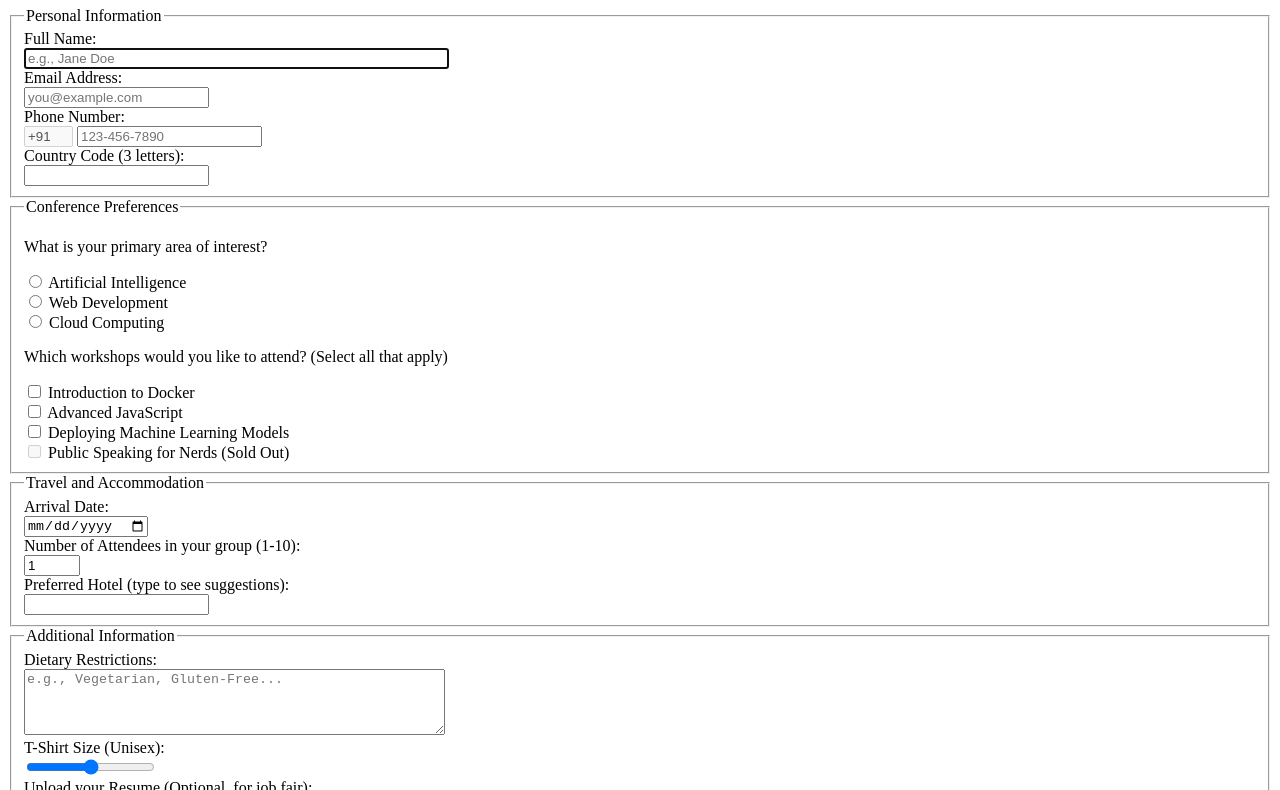
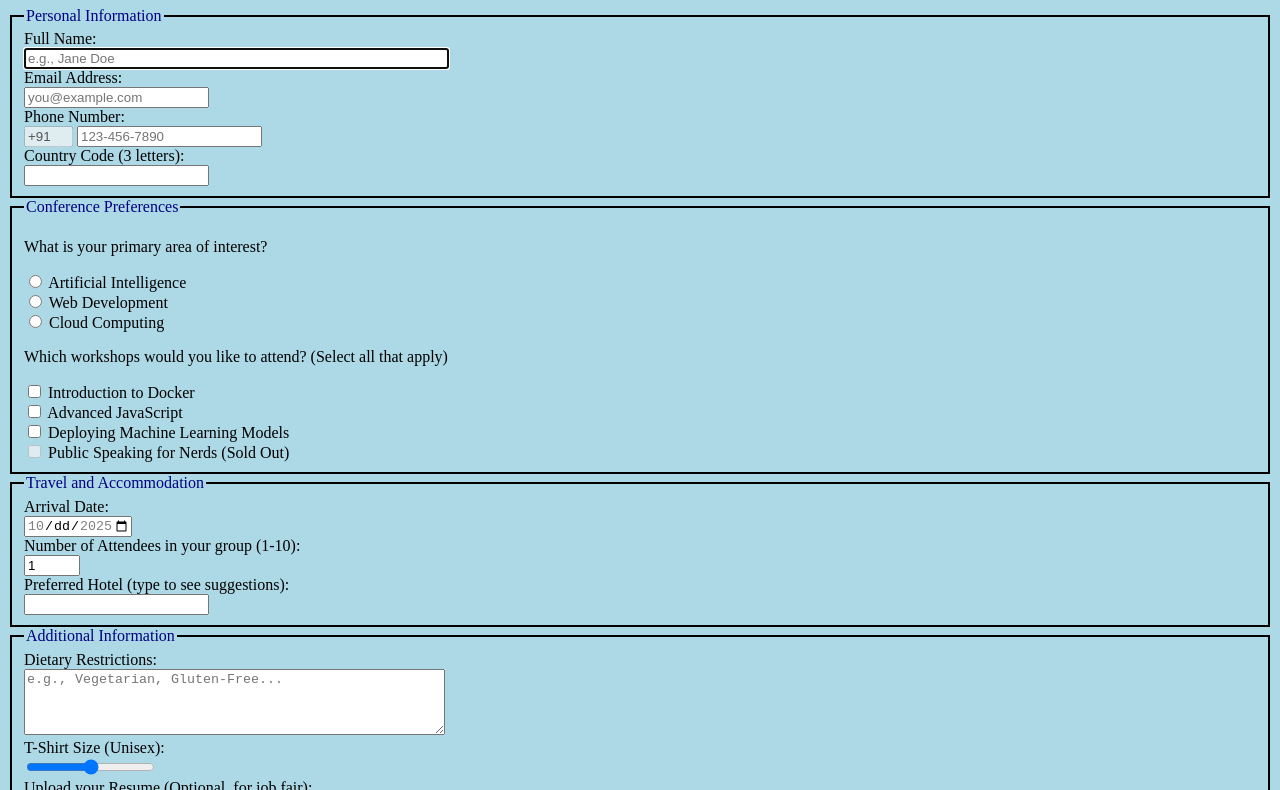
Before and after one commit to sp18-sunnydhaka/mern-fronted, a plain HTML site: page html-project/Day4_Task_form.html in a window 1280 px wide. Shown: the part 73-863 px from the top of the page. Drawn offline with Linux system fonts and the light colour scheme.

Commit message:
readme update

```diff
--- a/html-project/Day4_Task_form.html
+++ b/html-project/Day4_Task_form.html
@@ -1,7 +1,18 @@
 <!DOCTYPE html>
-<html lang="en">
+<html lang ='en'>
 <head>
     <title>Tech Conference 2025 Registration</title>
+    <style>
+        body{
+            background-color: lightblue;
+        }
+        fieldset{
+            border:2px solid black;
+        }
+        legend{
+            color: navy;
+        }
+    </style>
 </head>
 <body>
 
@@ -46,7 +57,7 @@
         <fieldset>
             <legend>Travel and Accommodation</legend>
                 <label for="arrivalDate">Arrival Date:</label><br>
-                <input type="date" id="arrivalDate" name="arrivalDate" min="2025-10-15"><br>
+                <input type="date" id="arrivalDate" name="arrivalDate" min="2025-10-15" max="2025-10-25"><br>
 
                 <label for="attendees">Number of Attendees in your group (1-10):</label><br>
                 <input type="number" id="attendees" min="1" max="10" step="1" value="1"><br>
@@ -74,6 +85,7 @@
         <br>
         <input type="submit" value="Register Now">
         <input type="submit" value="Submit without Validation" formnovalidate>
+        <!-- <button type="submit"></button> -->
     </form>
 
 </body>
```
